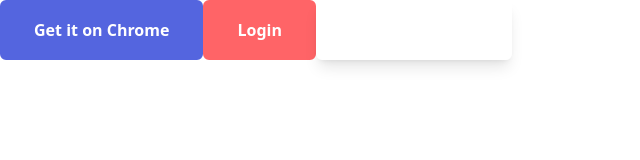
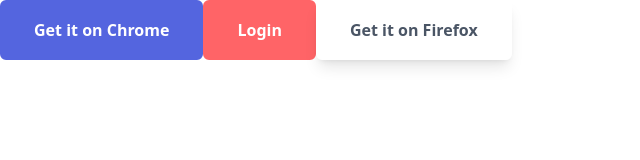
Before and after one commit to JlBestMc/S5.-Landing-Page-React, a React (Vite) app: page / in a window 1280 px wide. Shown: the top 160 px of the page, without its empty margins (0-640 px from the left). Built offline with nearby package versions, Linux system fonts and the light colour scheme.

Commit message:
wip button component, custom cursor added

```diff
--- a/src/App.tsx
+++ b/src/App.tsx
@@ -4,9 +4,9 @@
 
   return (
     <>
-      <Button content="Get it on Chrome" variant="blue" />
-      <Button content="Login" variant="red" />
-      <Button content="Get it on Firefox" variant="white" />
+      <Button content="Get it on Chrome" variant="btnBlue" />
+      <Button content="Login" variant="btnRed" />
+      <Button content="Get it on Firefox" variant="btnWhite" />
 
     </>
   );
--- a/src/components/atoms/Button.tsx
+++ b/src/components/atoms/Button.tsx
@@ -1,16 +1,16 @@
 interface ButtonProps {
-  variant?: "blue" | "red" | "white";
+  variant?: "btnBlue" | "btnRed" | "btnWhite";
   styles?: string;
   content: string;
 }
 
-export default function Button({ variant = "blue", styles = "", content }: ButtonProps) {
-  const baseClasses = "py-4 px-8 rounded font-semibold hover:bg-white border-2 rounded-md transition text-white";
+export default function Button({ variant = "btnBlue", styles = "", content }: ButtonProps) {
+  const baseClasses = "py-4 px-8 rounded font-semibold hover:bg-white border-2 rounded-md transition cursor-[url('./assets/cursor.cur'),_auto]";
 
   const variants = {
-    blue: "px-5 bg-[#5465df] hover:text-[#5465df] border-[#5465df]",
-    red: "px-7 py-2 border-red-400 bg-red-400 hover:text-red-400",
-    white: "bg-white text-gray-550  border-white hover:border-gray-500 shadow-lg",
+    btnBlue: "px-5 bg-[#5465df] hover:text-[#5465df] border-[#5465df] text-white",
+    btnRed: "px-7 py-2 border-red-400 bg-red-400 hover:text-red-400 text-white",
+    btnWhite: "bg-white text-gray-600 border-white hover:border-gray-500 shadow-lg",
   };
 
   return (
```
